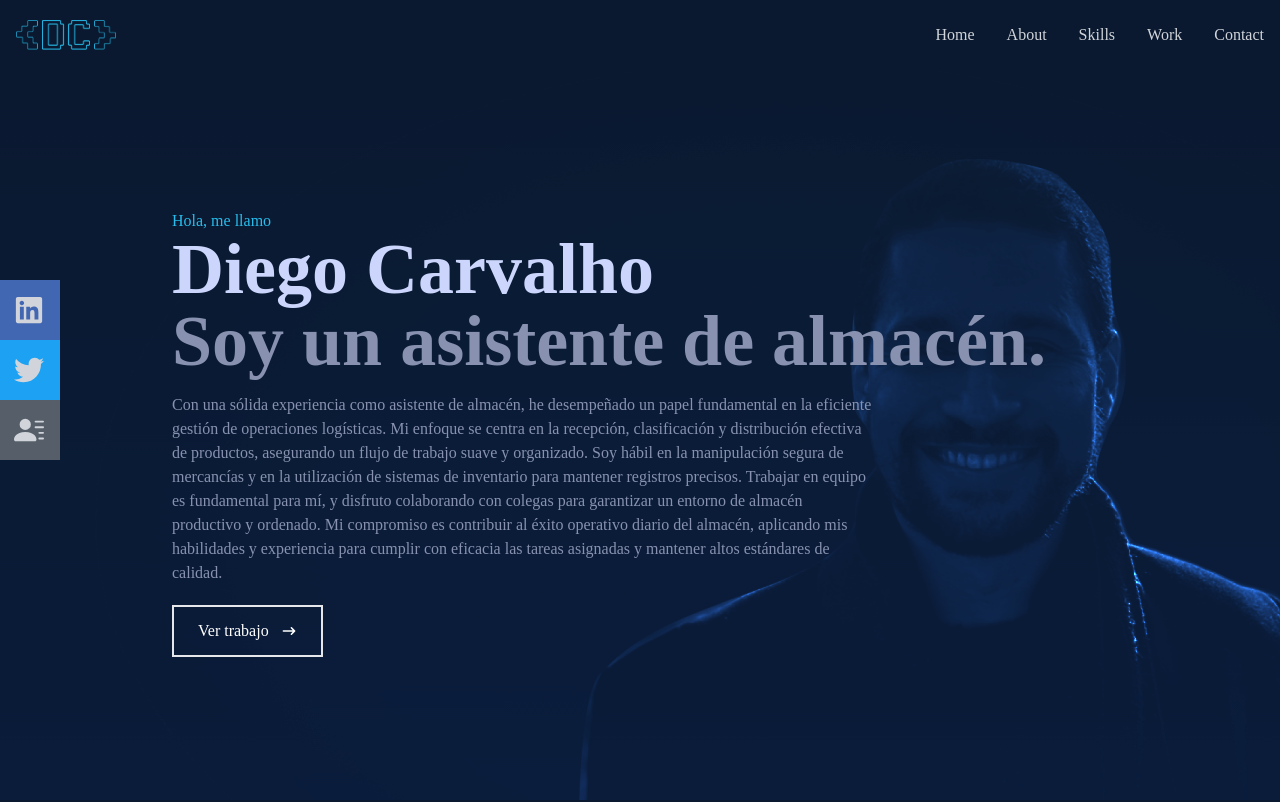
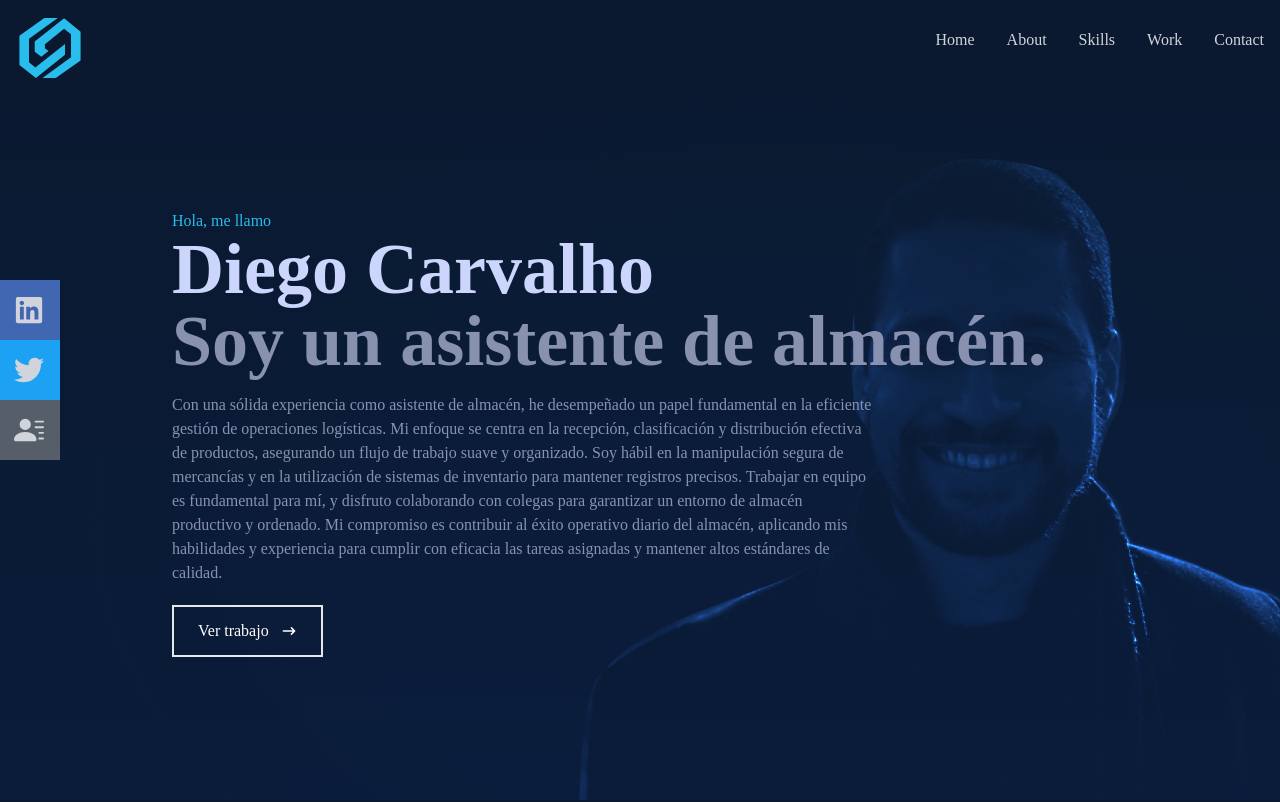
Before and after one commit to diegocchaves/logistic-portfolio, a React (Create React App) app: page / in a window 1280 px wide. Shown: the top 802 px of the page. Built offline with nearby package versions, Linux system fonts and the light colour scheme.

Commit message:
chance logoDCx

```diff
--- a/src/components/Navbar.jsx
+++ b/src/components/Navbar.jsx
@@ -2,7 +2,7 @@ import React, { useState } from 'react'
 import { FaBars, FaTimes, FaGithub, FaLinkedin, FaTwitter } from 'react-icons/fa'
 import { HiOutlineMail } from 'react-icons/hi'
 import { BsFillPersonLinesFill } from 'react-icons/bs'
-import Logo from '../assets/images/logo copy.png'
+import Logo from '../assets/images/logoDC.svg'
 import { Link } from 'react-scroll'
 
 const Navbar = () => {
@@ -10,9 +10,9 @@ const Navbar = () => {
   const handleClick = () => setNav(!nav)
 
   return (
-    <div className='fixed w-full h-[70px] flex justify-between items-center px4 bg-[#0a192f] text-gray-300'>
-      <div className='ml-4'>
-        <img src={Logo} alt="Logo image" style={{ width: '100px' }} />
+    <div className='fixed w-full h-[80px] flex justify-between items-center px4 bg-[#0a192f] text-gray-300'>
+      <div className='flex mt-4'>
+        <img src={Logo} alt="Logo image" style={{ width: '100px', height: '60px' }} />
       </div>
 
       {/* menu */}
```
Also changed, not shown: src/assets/images/logoDC.svg (added).
